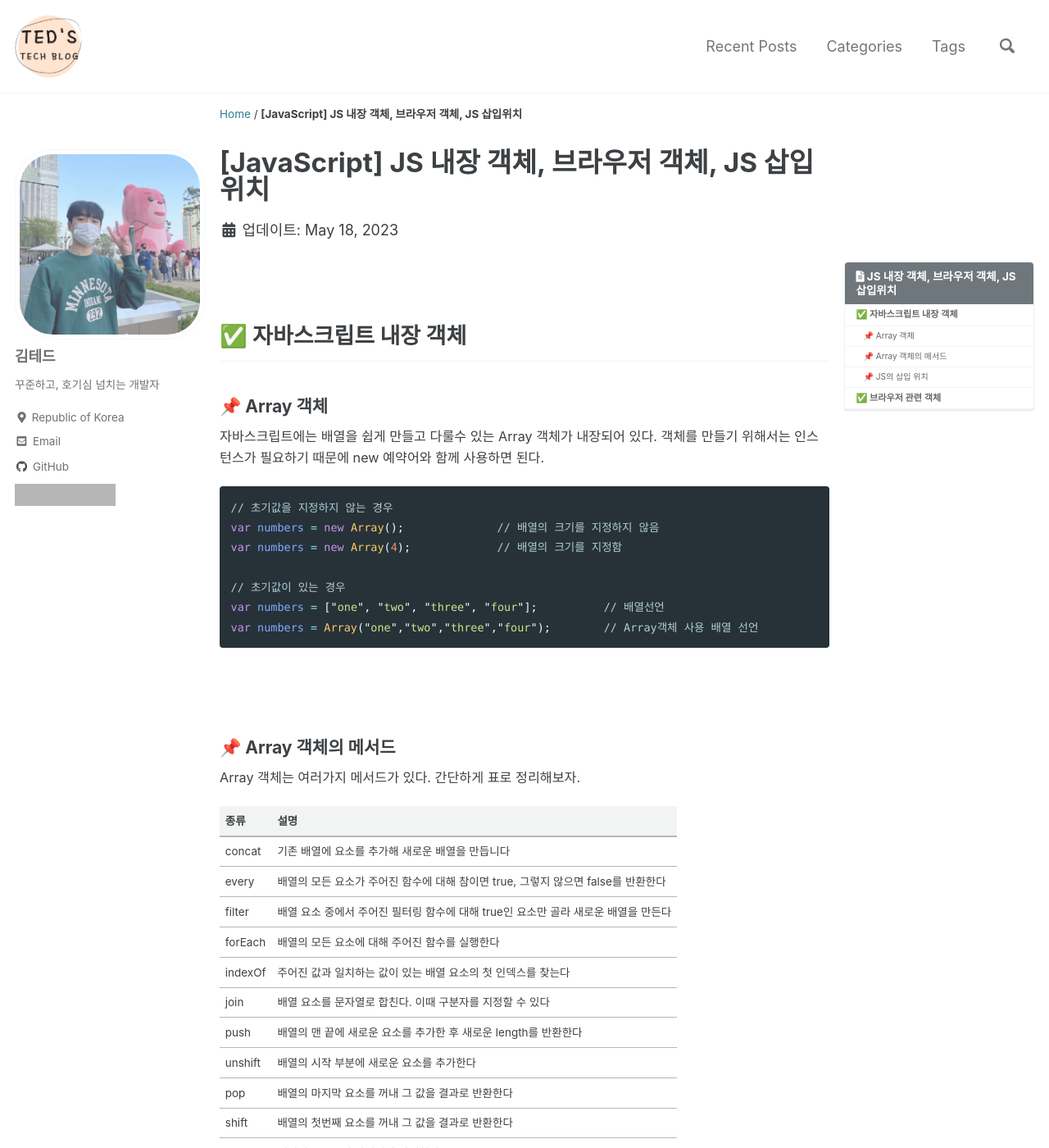
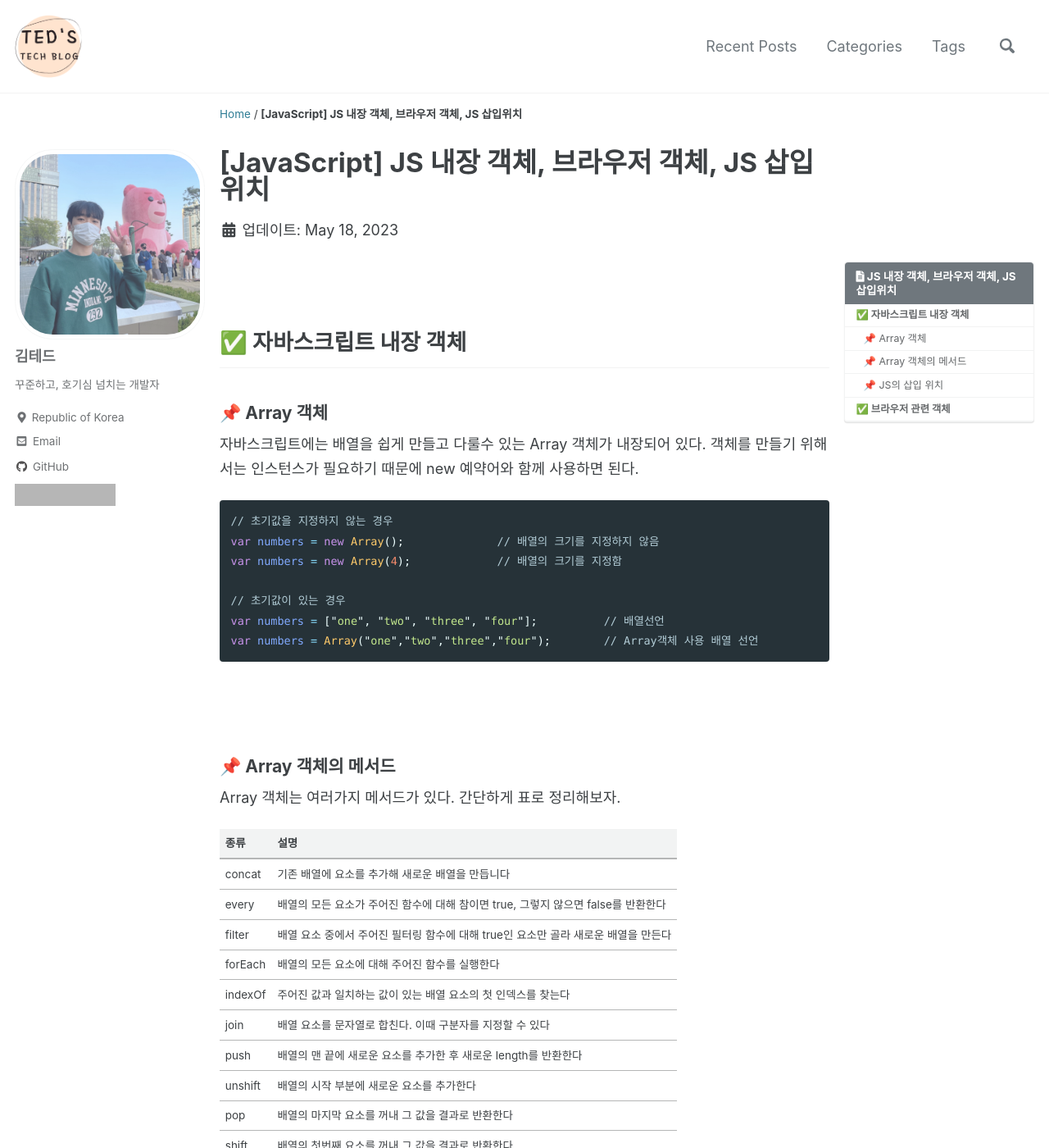
Before and after one commit to idkim97/idkim97.github.io, a Jekyll site: the page built from _posts/2023-05-18-JS 내장 객체, 브라우저 객체, JS 삽입위치.md, in a window 1280 px wide and 1400 px high. Shown: the whole window at 82% size. Built offline with Jekyll 4.4.1, drawn with Linux system fonts in a browser that asks for light colours; cached includes are drawn as plain includes; some web fonts are replaced; comment, search, counter and statistics services are not loaded; grey boxes are pictures that could not be loaded.

Commit message:
Update main.scss

```diff
--- a/assets/css/main.scss
+++ b/assets/css/main.scss
@@ -71,8 +71,9 @@
   }
 
   // page.css
+  // 본문 폰트 0.9em -> 1em으로 변경 (2024-04-17)
   .page__content p, .page__content li, .page__content dl {
-    font-size: 0.9em;
+    font-size: 1em;
   }
 
   .center-image
```
